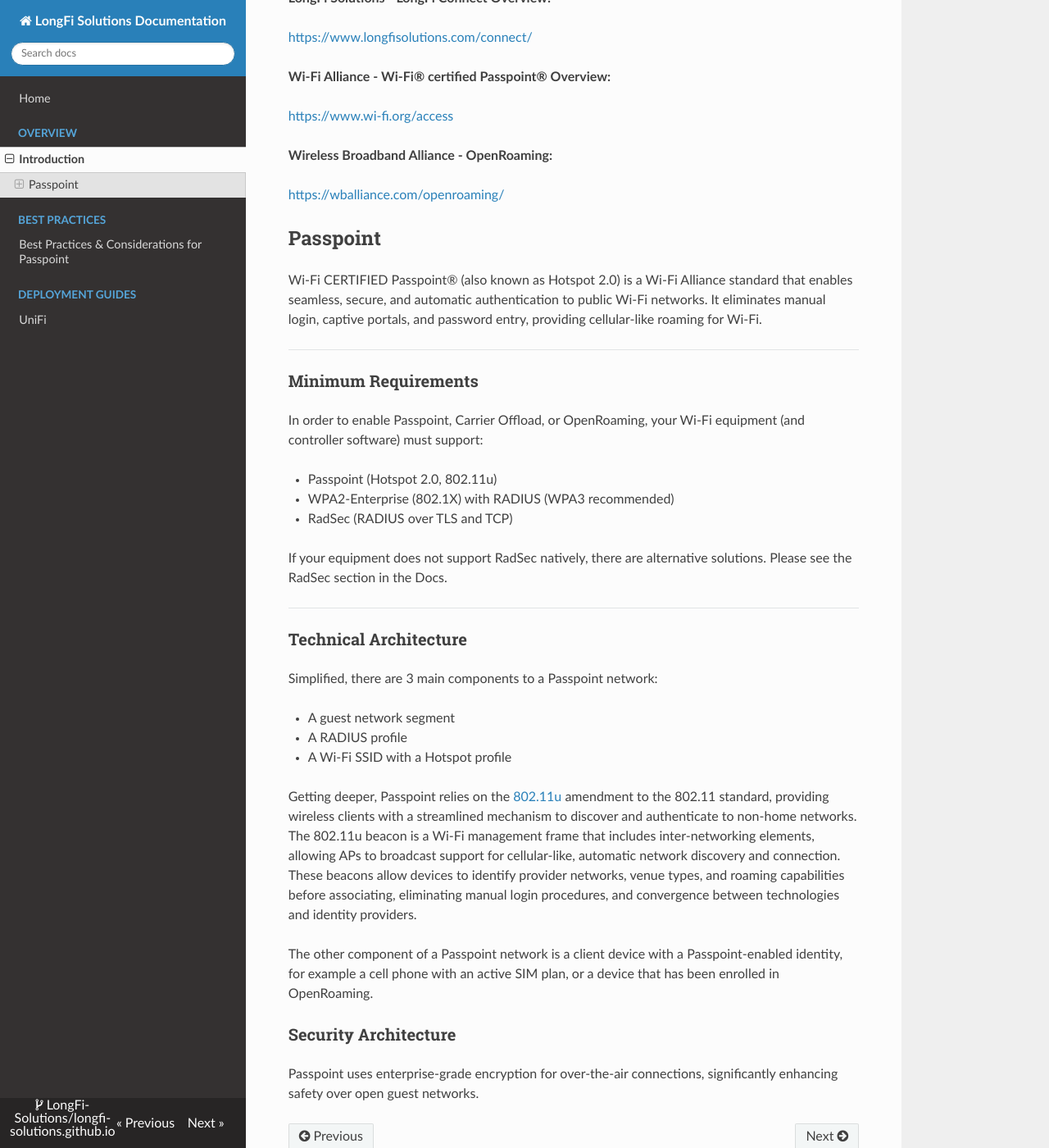
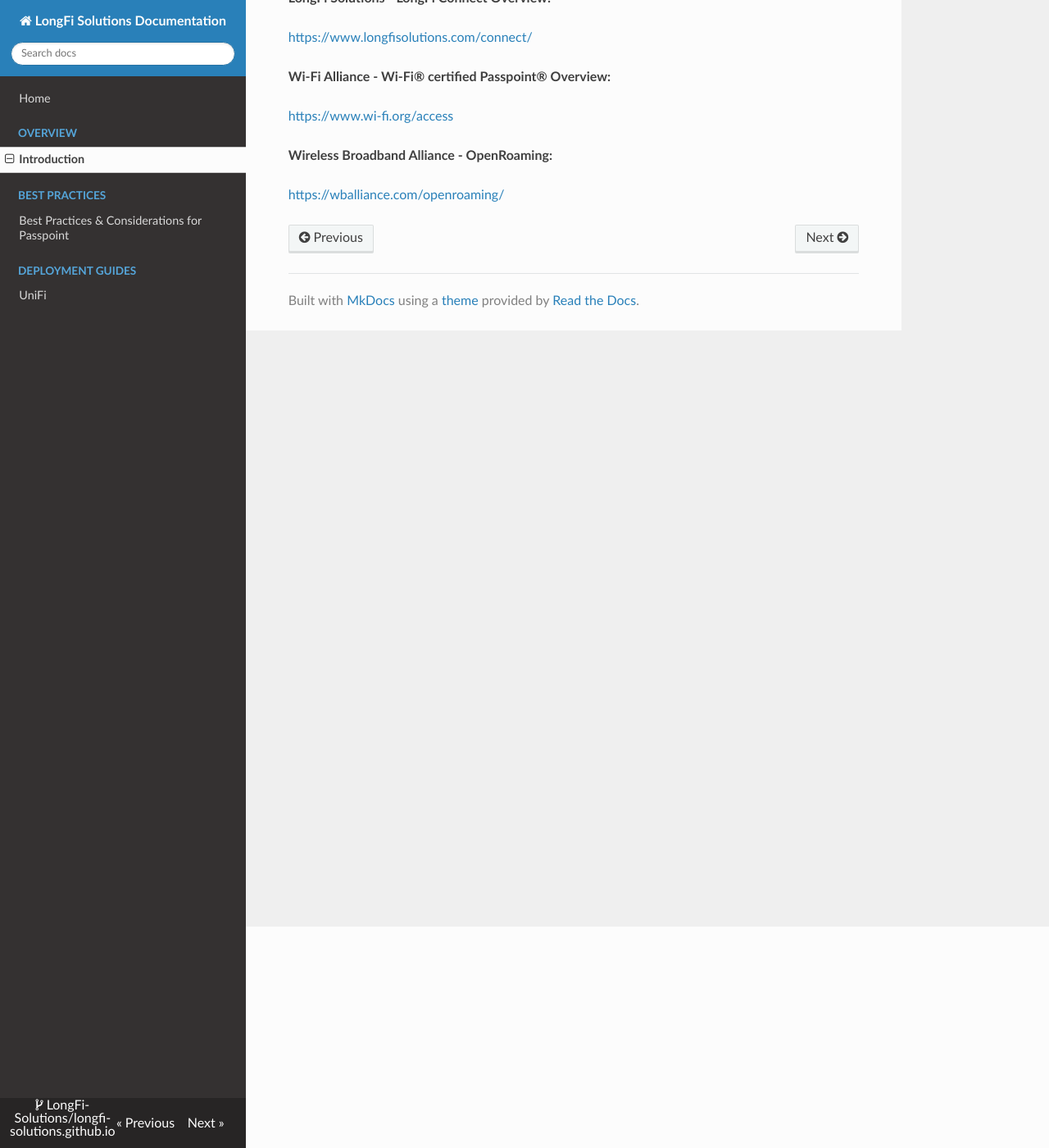
Before and after one commit to LongFi-Solutions/longfi-solutions.github.io, an MkDocs documentation site: the page built from docs/overview/index.md, in a window 1280 px wide and 1400 px high, scrolled down 270 px. Shown: the whole window at 82% size. Built offline with MkDocs 1.6.1, drawn with Linux system fonts in a browser that asks for light colours; nearby versions of some CDN libraries.

Commit message:
Update Overview “index”

```diff
--- a/docs/overview/index.md
+++ b/docs/overview/index.md
@@ -17,37 +17,3 @@ This page will give a technical overview on how to prepare, configure, understan
 **Wireless Broadband Alliance - OpenRoaming:**
 
 [https://wballiance.com/openroaming/](https://wballiance.com/openroaming/)
-
-## Passpoint
-
-Wi-Fi CERTIFIED Passpoint® (also known as Hotspot 2.0) is a Wi-Fi Alliance standard that enables seamless, secure, and automatic authentication to public Wi-Fi networks.  It eliminates manual login, captive portals, and password entry, providing cellular-like roaming for Wi-Fi.
-
-***
-
-### Minimum Requirements
-
-In order to enable Passpoint, Carrier Offload, or OpenRoaming, your Wi-Fi equipment (and controller software) must support:
-
-- Passpoint (Hotspot 2.0, 802.11u)
-- WPA2-Enterprise (802.1X) with RADIUS (WPA3 recommended)
-- RadSec (RADIUS over TLS and TCP)
-
-If your equipment does not support RadSec natively, there are alternative solutions.  Please see the RadSec section in the Docs.
-
-***
-
-### Technical Architecture
-
-Simplified, there are 3 main components to a Passpoint network:
-
-- A guest network segment
-- A RADIUS profile
-- A Wi-Fi SSID with a Hotspot profile
-
-Getting deeper, Passpoint relies on the [802.11u](https://en.wikipedia.org/wiki/IEEE_802.11u) amendment to the 802.11 standard, providing wireless clients with a streamlined mechanism to discover and authenticate to non-home networks.  The 802.11u beacon is a Wi-Fi management frame that includes inter-networking elements, allowing APs to broadcast support for cellular-like, automatic network discovery and connection.  These beacons allow devices to identify provider networks, venue types, and roaming capabilities before associating, eliminating manual login procedures, and convergence between technologies and identity providers.
-
-The other component of a Passpoint network is a client device with a Passpoint-enabled identity, for example a cell phone with an active SIM plan, or a device that has been enrolled in OpenRoaming.
-
-### Security Architecture
-
-Passpoint uses enterprise-grade encryption for over-the-air connections, significantly enhancing safety over open guest networks.
```
